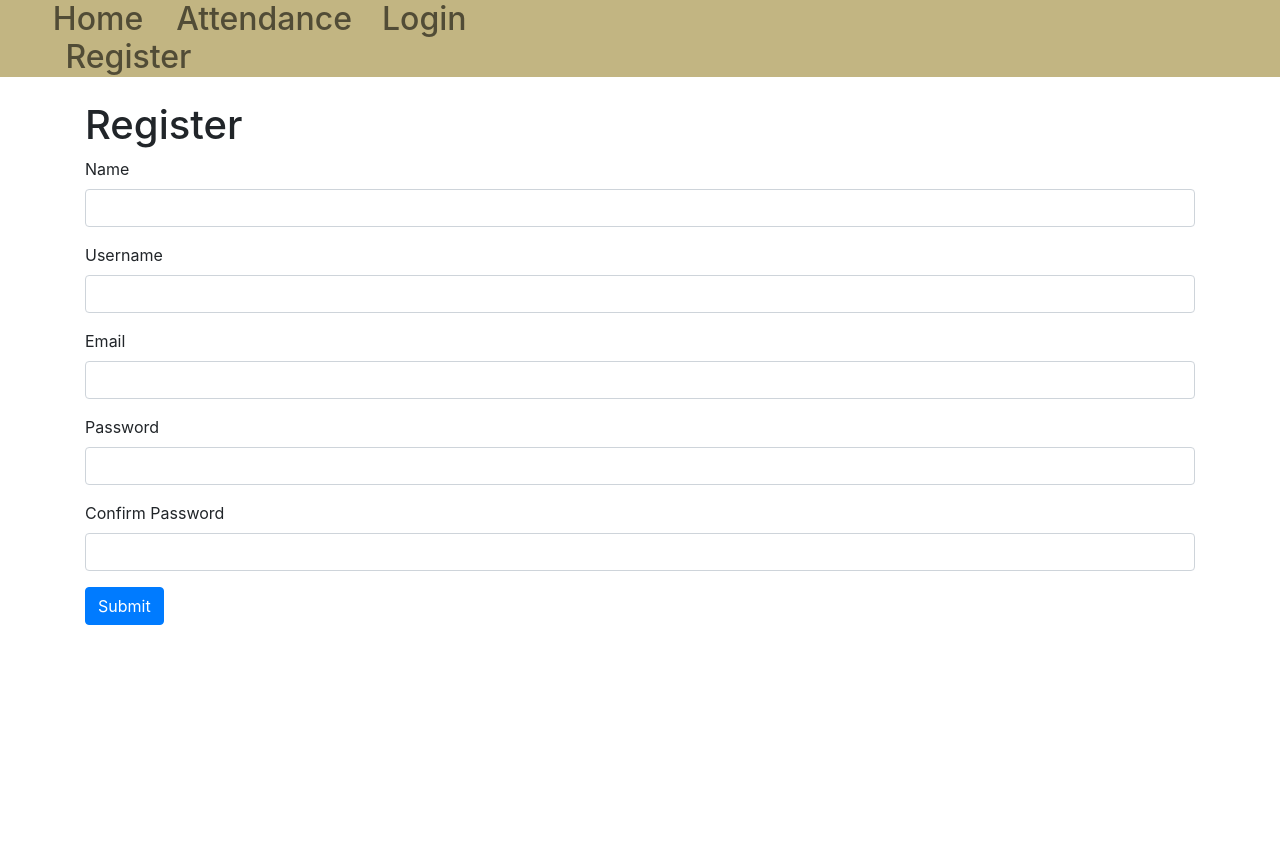
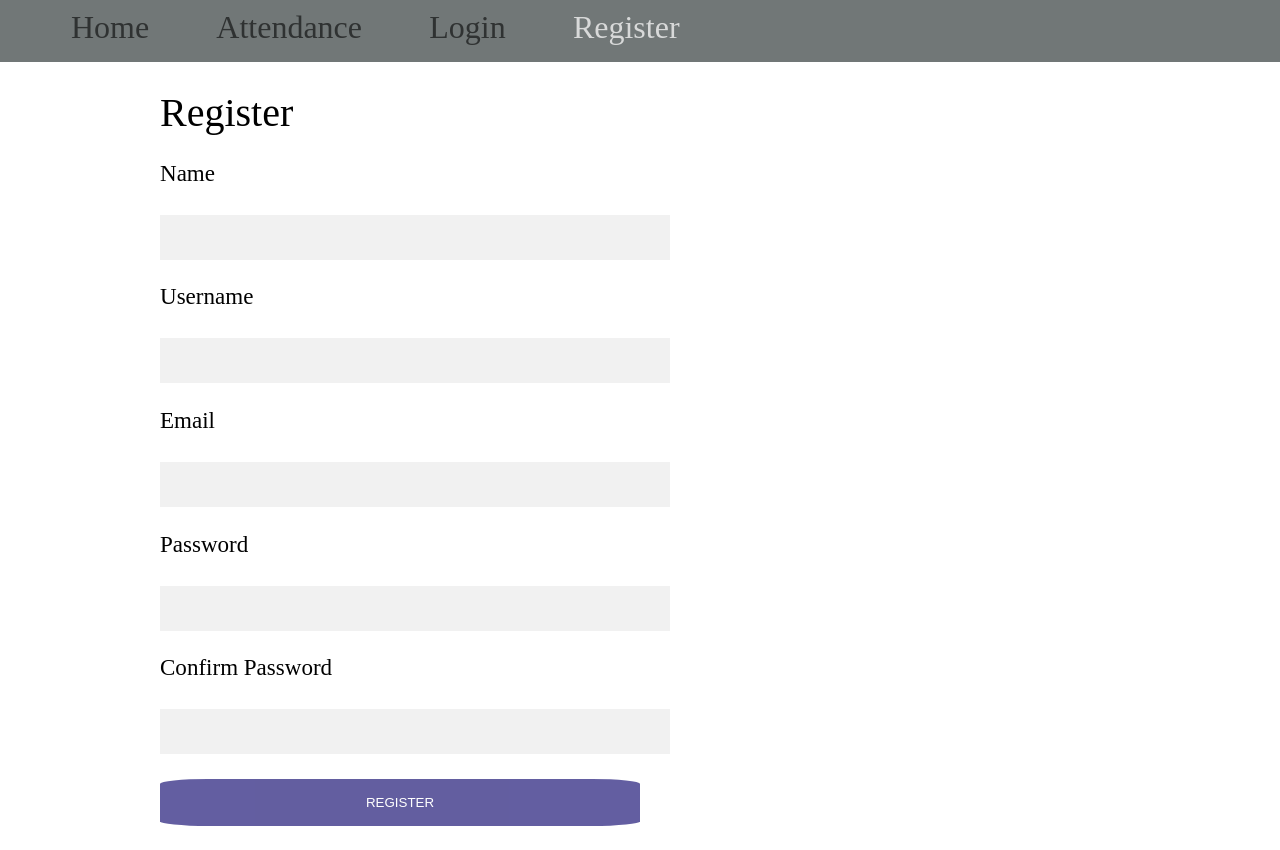
Before and after one commit to ac-arpan/Mess-Management, a Flask app: page /register in a window 1280 px wide. Before the commit the page ends 625 px from the top, so only its background shows below. Run offline with Flask 2, Linux system fonts and the light colour scheme; some libraries are stand-ins or nearby versions.

Commit message:
Minor Changes on main.py Major changes on Templates,Registration_Form

```diff
--- a/main.py
+++ b/main.py
@@ -56,7 +56,9 @@ class RegisterForm(Form):
 @app.route('/register',methods=["GET","POST"])
 def register():
     form = RegisterForm(request.form)  # instance of the registration form(used in register.html)
-    if request.method == 'POST' and form.validate():
+    if 'logged_in' in session:
+        flash("You Are Already Logged In Please Logout to Register Again")
+    elif request.method == 'POST' and form.validate():
         name = form.name.data
         email = form.email.data
         username = form.username.data
@@ -78,7 +80,6 @@ def register():
 
         flash('You are now registered and can login', 'success')
         return redirect(url_for('index'))
-
     return render_template('register.html',form=form)
 
 
--- a/static/base_layout.css
+++ b/static/base_layout.css
@@ -1,4 +1,4 @@
-h1, h2, h3, h4, h5, h6, .h3 {
+h1, h2, h3, h4, h5, h6, .f3 {
     margin-bottom: 0.5rem;
     font-weight: 500;
     line-height: 1.2;
@@ -10,24 +10,25 @@ h1, .h1 {
 
 body {
     margin: 0px;
+
 }
 
 /* MY CSS */
 
-.nav {
-    background: rgb(194, 181, 130);
+.navigator {
+    background: rgba(1, 12, 12, 0.555);
     margin: inherit;
     height: 30%;
     margin-bottom: 2%;
 }
-
 .element {
     list-style-type: none;
     margin: inherit;
+    padding: 0.6%;
 }
 
 .item {
-    display: inline;
+    display: inline-block;
     margin-left: 5%;
 }
 
@@ -57,14 +58,13 @@ body {
     }
 }
 .element a:hover, .element a:active {
-    background-color: rgba(0, 0, 0, 0.486);
-    color: burlywood;
-    font-size: 3.5vw;
+    background-color: rgba(1, 12, 12, 0.555);
+    color:rgba(245, 245, 245, 0.781);
 }
 @media screen and (min-width: 1400px){
     .element a:hover, .element a:active {
-        background-color: rgba(0, 0, 0, 0.486);
-        color: burlywood;
+        background-color:  rgba(1, 12, 12, 0.555);
+        color: rgba(245, 245, 245, 0.781);
         font-size: 2.5vw;
     }
 }
--- /dev/null
+++ b/static/layout.js
@@ -0,0 +1,33 @@
+//CUSTOM JAVASCRIPT
+document.getElementById(document.title).innerHTML='<span style="color:rgba(245, 245, 245, 0.781);">'+document.title+'</span>'
+
+
+
+
+//TYPE WRITING EFFECT
+line = 0, total = 2;//CURRENT LINE AND TOTAL LINE
+sentence = ["This Is A Sample text", "It is Working","Your Mess Your Site"]
+function type_anim(txt){
+    if(line===total){
+        line=0;
+    }
+    else{
+        line++;
+    }
+    var obj = document.querySelector('#text')
+    obj.innerText = ""
+    var i = 0;
+    var speed = 50; /* The speed/duration of the effect in milliseconds */
+    function typeWriter() {
+        if (i < txt[line].length) {
+            obj.innerHTML += txt[line].charAt(i);
+            i++;
+            setTimeout(typeWriter, speed);
+        }
+    }
+    typeWriter();
+}
+if(document.querySelector('#text')!=null){
+    setInterval(type_anim,2000,sentence);
+}
+//write(0);
--- /dev/null
+++ b/static/reg.css
@@ -0,0 +1,34 @@
+input[type=text], input[type=password],input[type=email]{
+    width: 50%;
+    padding: 15px;
+    margin: 5px 0 22px 0;
+    display: inline-block;
+    border: none;
+    background: #f1f1f1;
+    margin-bottom: 0.05vw;
+  }
+  .register{
+      width: 75%;
+      margin:auto;
+  }
+  input[type=text]:focus, input[type=password]:focus {
+    background-color: #ddd;
+    outline: none;
+  }
+  .form-group{
+      font-size: 1.8vw;
+  }
+  .register-btn {
+    background-color: rgb(34, 27, 121);
+    color: white;
+    padding: 16px 20px;
+    margin: 8px 0;
+    border: none;
+    cursor: pointer;
+    width: 50%;
+    opacity: 0.7;
+    border-radius: 10%;
+  }
+.register-btn:hover {
+    opacity:1;
+  }
--- a/templates/include/_formhelper.html
+++ b/templates/include/_formhelper.html
@@ -1,5 +1,5 @@
 {% macro render_field(field) %}
-    {{ field.label }}
+    <p id="input-text">{{ field.label }}</p>
     {{ field(**kwargs)|safe }}
     {% if field.errors %}
         {% for error in field.errors %}
--- a/templates/index.html
+++ b/templates/index.html
@@ -1,4 +1,7 @@
 {% extends 'layout.html' %}
+{% block title%}
+<title>Home</title>
+{% endblock%}
 {% block css%}
 <link rel="stylesheet" href={{url_for('static',filename="index.css")}}>
 {% endblock %}
@@ -10,5 +13,5 @@
 {% endblock %}
 
 {% block js%}
-	<script src={{url_for("static",filename="index.js")}}></script>
+
 {% endblock %}
--- a/templates/layout.html
+++ b/templates/layout.html
@@ -4,10 +4,12 @@
     <meta charset="UTF-8">
     <meta name="viewport" content="width=device-width, initial-scale=1.0">
     <meta http-equiv="X-UA-Compatible" content="ie=edge">
+    {% block title%}
     <title>Home</title>
+    {% endblock%}
     <link rel="stylesheet" href={{url_for('static',filename='base_layout.css')}}>
     <!-- Bootstrap CSS -->
-    <link rel="stylesheet" href="https://stackpath.bootstrapcdn.com/bootstrap/4.3.1/css/bootstrap.min.css" integrity="sha384-ggOyR0iXCbMQv3Xipma34MD+dH/1fQ784/j6cY/iJTQUOhcWr7x9JvoRxT2MZw1T" crossorigin="anonymous">
+    <!-- <link rel="stylesheet" href="https://stackpath.bootstrapcdn.com/bootstrap/4.3.1/css/bootstrap.min.css" integrity="sha384-ggOyR0iXCbMQv3Xipma34MD+dH/1fQ784/j6cY/iJTQUOhcWr7x9JvoRxT2MZw1T" crossorigin="anonymous"> -->
     <!-- CUSTOM CSS -->
     {% block css%}
 
@@ -15,18 +17,17 @@
 
 </head>
 <body>
-    <div class="nav">
+    <div class="navigator">
         <ul class="element">
-            <li class="item h3" id="home"><a href=>Home</a> </li>
-            <li class="item h3" id="attend"><a href=""> Attendance</a></li>
+            <li class="item f3"><a href="/"> <span id="Home">Home</span></a> </li>
+            <li class="item f3" ><a href=""> <span id="Attendance"></span>Attendance</a></li>
             {% if session.logged_in %}
-            <li class="item h3" id="profile"><a href="#"> Profile</a></li>
-            <li class="item h3" id="logout"><a href="/logout"> Logout</a></li>
+            <li class="item f3" ><a href="#"> <span id="Profile">Profile</span> </a></li>
+            <li class="item f3" ><a href="/logout"><span id="Logout">Logout</span> </a></li>
             {% else %}
-            <li class="item h3" id="login"><a href="/login"> Login </a></li>
-            <li class="item h3" id="regist"><a href="/register"> Register</a> </li>
+            <li class="item f3" ><a href="/login"> <span id="Login">Login</span> </a></li>
+            <li class="item f3" ><a href="/register"> <span id="Register">Register</span></a> </li>
             {% endif %}
-
         </ul>
     </div>
     <div class="container mt-4">
@@ -36,5 +37,6 @@
     </div>
     {% block js %}
     {% endblock %}
+    <script src={{url_for("static",filename="layout.js")}}></script>
 </body>
 </html>
--- a/templates/login.html
+++ b/templates/login.html
@@ -1,5 +1,7 @@
 {% extends 'layout.html' %}
-
+{% block title%}
+<title>Login</title>
+{% endblock%}
 {% block body %}
     <h1>Login</h1>
 
--- a/templates/register.html
+++ b/templates/register.html
@@ -1,6 +1,9 @@
 {% extends 'layout.html' %}
-
+{% block title%}
+<title>Register</title>
+{% endblock%}
 {% block body %}
+ <div class="register">
    <h1>Register</h1>
    {% from "include/_formhelper.html" import render_field %}
    <form method="POST" action="">
@@ -24,6 +27,10 @@
             {{render_field(form.confirm,class_='form-control')}}
         </div>
 
-        <p><input type="submit" class="btn btn-primary" value="Submit"></p>
+        <p><input type="submit" class="register-btn" value="REGISTER"></p>
    </form>
+ </div>
 {% endblock %}
+{%block css%}
+<link rel="stylesheet" href={{url_for("static",filename="reg.css")}}>
+{%endblock%}
```
Also changed, not shown: static/index.js (deleted, +0 -115 lines).
